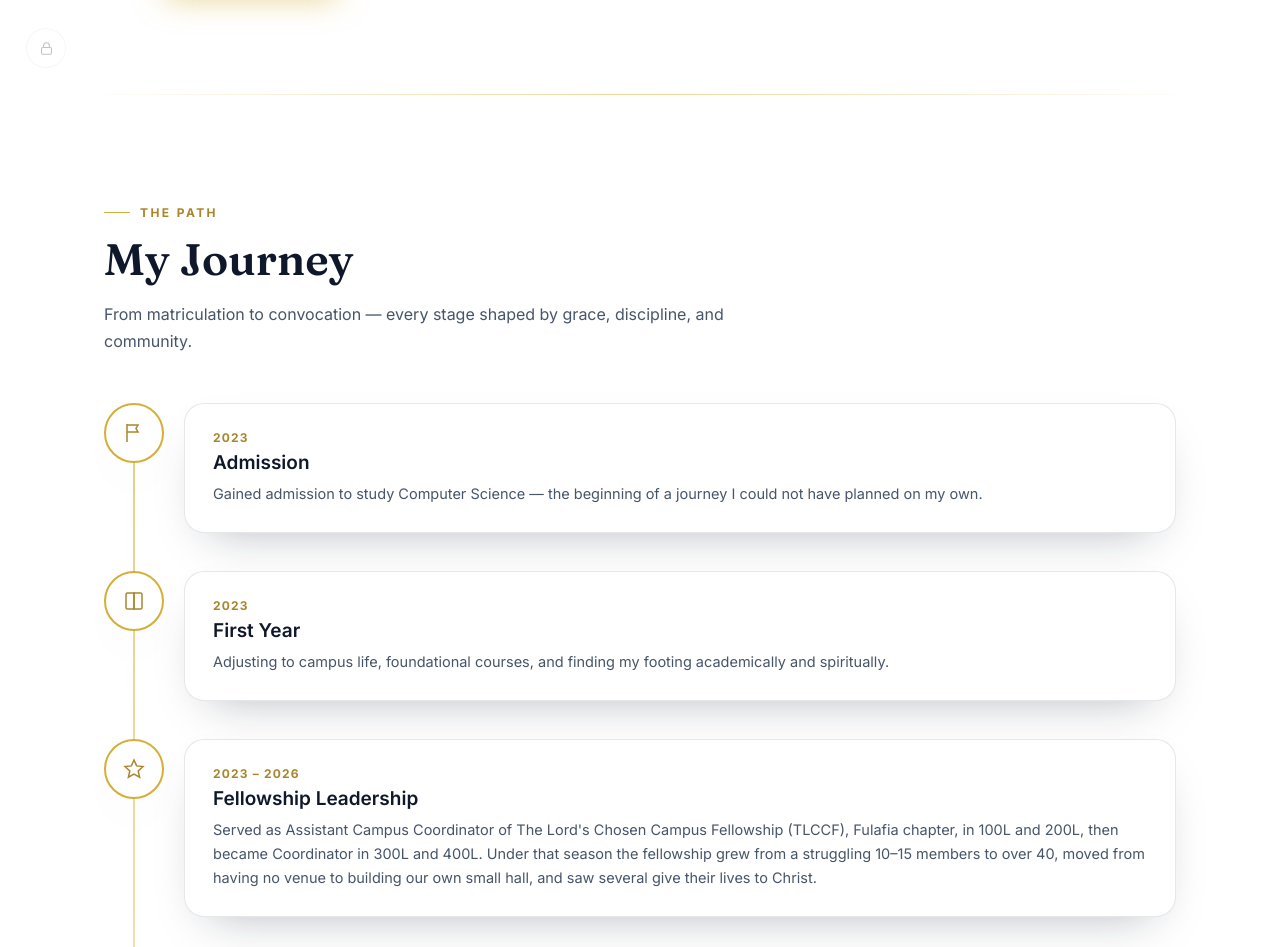
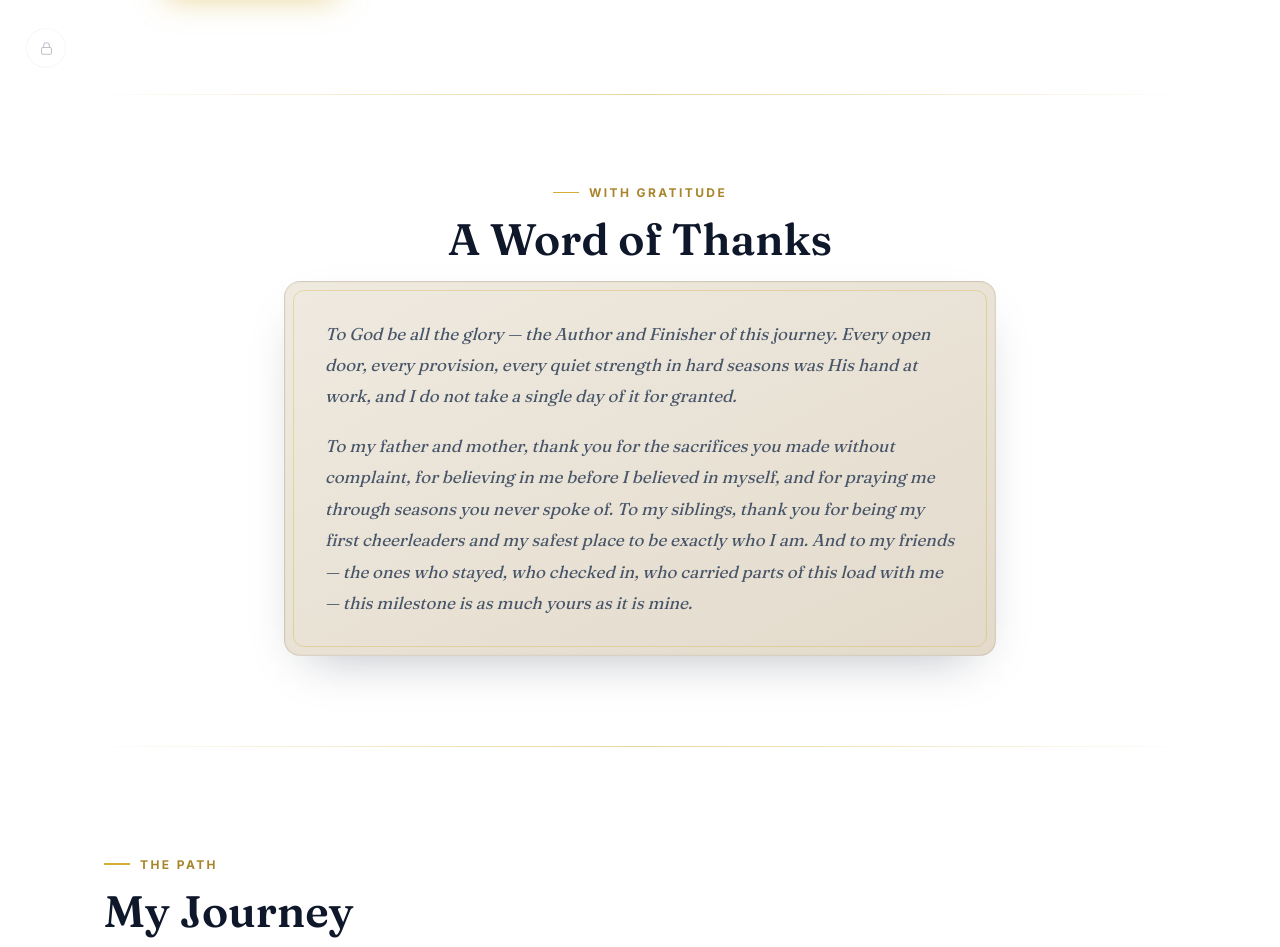
Before and after one commit to dancity629/moses-daniel-graduation, a plain HTML site: page index.html in a window 1280 px wide. Shown: the part 706-1653 px from the top of the page. Drawn offline with Linux system fonts and the light colour scheme.

Commit message:
Add Appreciation section before Journey

```diff
--- a/index.html
+++ b/index.html
@@ -499,6 +499,24 @@ footer .fcopy{font-size:12.5px; opacity:.5; border-top:1px solid rgba(255,255,25
 
 <div class="divider"></div>
 
+<!-- ============ APPRECIATION ============ -->
+<section id="appreciation" style="padding-top:90px; padding-bottom:90px;">
+  <div class="wrap" style="max-width:760px; text-align:center;">
+    <div class="eyebrow reveal" style="justify-content:center;">With Gratitude</div>
+    <h2 class="section-title reveal">A Word of Thanks</h2>
+    <div class="stone reveal" style="text-align:left; padding:36px 40px;">
+      <p style="font-family:'Fraunces',serif; font-style:italic; font-size:17px; line-height:1.85; color:var(--text-soft);">
+        To God be all the glory — the Author and Finisher of this journey. Every open door, every provision, every quiet strength in hard seasons was His hand at work, and I do not take a single day of it for granted.
+      </p>
+      <p style="font-family:'Fraunces',serif; font-style:italic; font-size:17px; line-height:1.85; color:var(--text-soft); margin-top:18px;">
+        To my father and mother, thank you for the sacrifices you made without complaint, for believing in me before I believed in myself, and for praying me through seasons you never spoke of. To my siblings, thank you for being my first cheerleaders and my safest place to be exactly who I am. And to my friends — the ones who stayed, who checked in, who carried parts of this load with me — this milestone is as much yours as it is mine.
+      </p>
+    </div>
+  </div>
+</section>
+
+<div class="divider"></div>
+
 <!-- ============ JOURNEY ============ -->
 <section id="journey">
   <div class="wrap">
@@ -869,7 +887,7 @@ $('#menuToggle').addEventListener('click', ()=> $('#mobileNav').classList.toggle
 $$('#mobileNav a').forEach(a=>a.addEventListener('click', ()=> $('#mobileNav').classList.remove('open')));
 
 /* ---- Scroll progress + back to top + scrollspy ---- */
-const sections = ['home','journey','faith','gallery','guestbook','support','achievements','stats','contact'];
+const sections = ['home','appreciation','journey','faith','gallery','guestbook','support','achievements','stats','contact'];
 window.addEventListener('scroll', ()=>{
   const h = document.documentElement;
   const pct = (h.scrollTop) / (h.scrollHeight - h.clientHeight) * 100;
```
